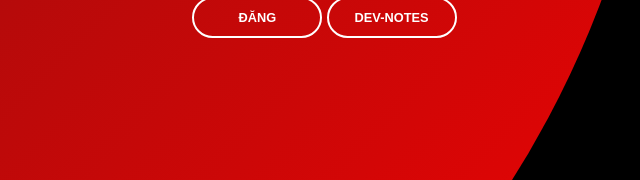
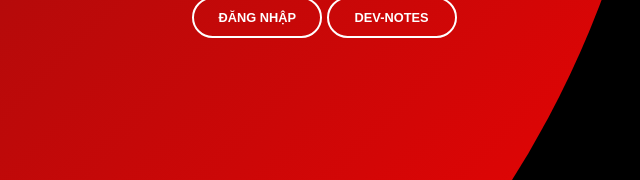
Before and after one commit to kademy-software/kademy-client-thong-tin-mon-hoc, a plain HTML site: page index.html in a window 1280 px wide. Shown: the part 273-453 px from the top of the page, 0-640 px from the left. Drawn offline with Linux system fonts and the light colour scheme.

Commit message:
Update index.html

```diff
--- a/index.html
+++ b/index.html
@@ -46,7 +46,7 @@
   Để truy cập vào hệ thống vui lòng đăng nhập một-click
             </p>
             <button  class="btn transparent id="sign-in-btn">
-              <a href="https://kademy-software.github.io/thong-tin-mon-hoc/">ĐĂNG  </a>
+              <a href="https://kademy-software.github.io/thong-tin-mon-hoc/">ĐĂNG NHẬP </a>
             </button>
             <button  class="btn transparent id="sign-in-btn">
               <a href="SỞ GIÁO DỤC VÀ ĐÀO TẠO TỈNH AN GIANG/SGIODCVOTOTNHANGIANG.html">Dev-Notes</a>
```
